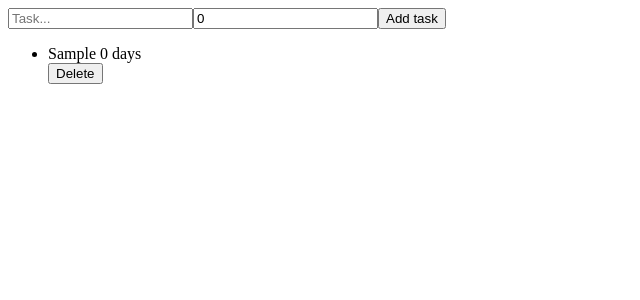
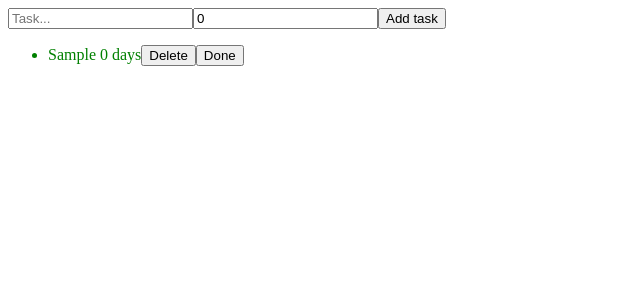
Before and after one commit to SantiagoMC52/ts-todo-list, a React (Create React App) app: page / in a window 1280 px wide. Both pictures are taken after typing "Sample" into the empty fields and a click on the button "Add task". Shown: the top 300 px of the page, without its empty margins (0-640 px from the left). Built offline with nearby package versions, Linux system fonts and the light colour scheme; the HTML template or start-up script is replaced by a standard one.

Commit message:
Create mark as done functionality

```diff
--- a/src/App.tsx
+++ b/src/App.tsx
@@ -5,6 +5,7 @@ import TodoTask from './Components/TodoTask';
 const App:FC = () => {
   const [task, setTask] = useState<string>('');
   const [deadLine, setDeadline] = useState<number>(0);
+  const [done, setDone] = useState<boolean>(false);
   const [todoList, setTodoList] = useState<ITask[]>([]);
 
   const handleChange = (event: ChangeEvent<HTMLInputElement>): void => {
@@ -18,15 +19,23 @@ const App:FC = () => {
   const addTask = (): void => {
     const newTask = {
       taskName: task,
-      deadline: deadLine
+      deadline: deadLine,
+      completed: done
     };
     setTodoList([...todoList, newTask]);
     setTask('');
     setDeadline(0);
+    setDone(false);
   };
 
   const deleteTask = (taskNameToDelete: string): void => {
     setTodoList(todoList.filter((taskDel) => taskDel.taskName !== taskNameToDelete));
+  };
+
+  const doneTask = (taskNameDone: string): void => {
+    setTodoList(todoList.map((item) => (
+      item.taskName === taskNameDone ? { ...item, completed: !item.completed } : item
+    )));
   };
 
   return (
@@ -40,7 +49,14 @@ const App:FC = () => {
         {
           todoList.map((
             todoTask: ITask
-          ) => <TodoTask key={todoTask.taskName} createdTask={todoTask} deleteTask={deleteTask} />)
+          ) => (
+            <TodoTask
+              key={todoTask.taskName}
+              createdTask={todoTask}
+              deleteTask={deleteTask}
+              doneTask={doneTask}
+            />
+          ))
         }
       </div>
     </div>
--- a/src/Components/TodoTask/index.tsx
+++ b/src/Components/TodoTask/index.tsx
@@ -1,22 +1,23 @@
 /* eslint-disable no-unused-vars */
 import React from 'react';
 import { ITask } from '../../Interfaces';
+import '../../styles.css';
 
 interface Props {
     createdTask: ITask;
     deleteTask(taskNameToDelete: string): void;
+    doneTask(taskNameDone: string): void;
 }
 
-const TodoTask = ({ createdTask, deleteTask }:Props) => (
+const TodoTask = ({ createdTask, deleteTask, doneTask }:Props) => (
+  <>
     <ul>
-    <li>
+      <li className={!createdTask.completed ? 'task-item' : 'task-done'}>
         {createdTask.taskName}
         {' '}
-
         {createdTask.deadline}
         {' '}
         days
-    </li>
         <button
           type="button"
           onClick={() => {
@@ -25,7 +26,17 @@ const TodoTask = ({ createdTask, deleteTask }:Props) => (
         >
           Delete
         </button>
+        <button
+          type="button"
+          onClick={() => {
+            doneTask(createdTask.taskName);
+          }}
+        >
+          Done
+        </button>
+      </li>
     </ul>
+  </>
 );
 
 export default TodoTask;
--- a/src/Interfaces.ts
+++ b/src/Interfaces.ts
@@ -1,4 +1,5 @@
 export interface ITask{
     taskName: string;
     deadline: number;
+    completed: boolean
 }
--- /dev/null
+++ b/src/styles.css
@@ -0,0 +1,7 @@
+.task-item{
+    color:green;
+}
+
+.task-done{
+    color: red;
+}
```
Lines whose indentation alone changed are shown as unchanged.
